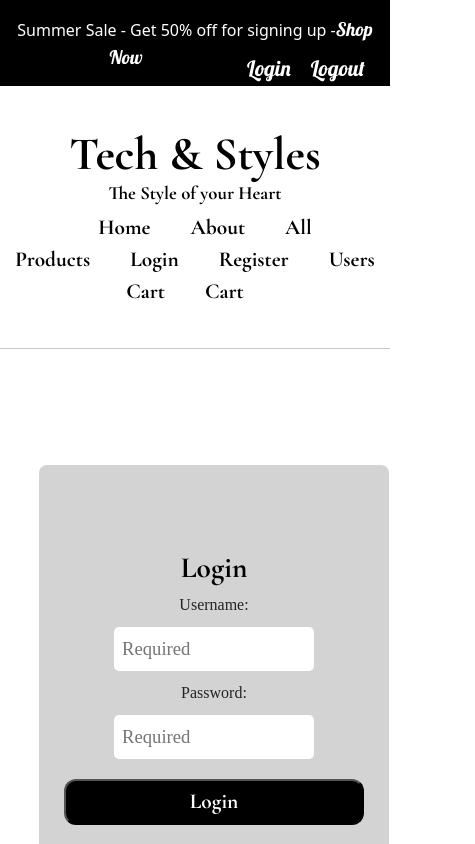
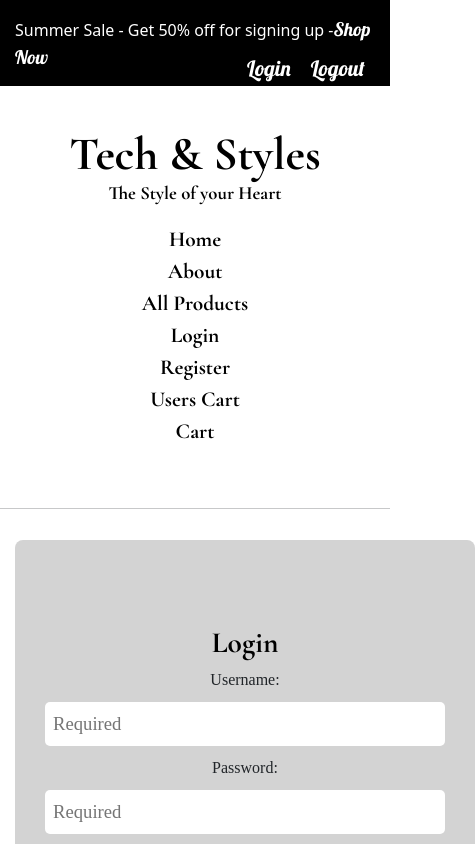
Before and after one commit to Capstone-ACC/My-Capstone, a React (Vite) app: page /login in a window 390 px wide. Shown: the top 844 px of the page, 475 px wide, since content can reach past the window. Built offline with nearby package versions, Linux system fonts and the light colour scheme.

Commit message:
making login and register form resonsive along with navBar

```diff
--- a/src/App.css
+++ b/src/App.css
@@ -22,17 +22,38 @@ h1 {
 
 /*Routes and Links*/
 li {
-  display: inline;
+  list-style-type: none;
 }
 
-.navBar li a {
-  margin: 20px;
+li a {
+  display: inline;
+  padding: 20px;
   font-family: 'Cormorant Garamond', serif;
   color: black;
-  text-decoration: none;
+  list-style-type: none;
   font-size: 16pt;
 }
 
+.navBar  {
+  margin: 20px;
+  display: flex;
+  flex-direction: row;
+  justify-content: center;
+  align-items: center;
+}
+
+@media screen and (max-width: 800px) {
+  .navBar {
+    flex-direction: column;
+  }
+}
+
+@media screen and (max-width: 801px) {
+  .navBar {
+   flex-wrap: wrap;
+   word-wrap:10px;
+  }
+}
 li:hover {
   text-decoration: underline;
 }
--- a/src/components/css/Login-Register-Styles.css
+++ b/src/components/css/Login-Register-Styles.css
@@ -46,22 +46,35 @@ label {
   border: solid transparent;
 }
 
-@media screen and (max-width: 690px) {
-  .login-container {
+@media screen and (max-width: 600px) {
+  .login-container,
+  .register-container {
     display: flex;
+    justify-self: center;
     justify-content: center;
     align-items: center;
-    justify-self: center;
-    width: 350px;
-
-
+    width: 460px;
+    margin: 15px;
   }
 }
 
-@media screen and (max-width: 690px) {
-  .input-login {
-    width: 200px;
+@media screen and (max-width: 375px) {
+  .login-container,
+  .register-container {
     display: flex;
+    justify-self: center;
+    justify-content: center;
+    align-items: center;
+    width: 330px;
+    margin: 15px;
+  }
+}
+
+@media screen and (max-width: 375px) {
+  .input-login,
+  .register-input {
+    width: 240px;
+    display: block;
   }
 }
 
@@ -86,6 +99,14 @@ label {
   cursor: pointer;
 }
 
+@media  screen and (max-width: 375px) {
+  .login-button,
+  .register-button {
+    width: 100px;
+  }
+
+}
+
 /*image*/
 .loginImg,
 .macBook {
--- a/src/index.css
+++ b/src/index.css
@@ -16,6 +16,13 @@
   width: 100%;
   padding: 15px;
   color: white;
+}
+
+@media  screen and (max-width: 414px) {
+  .top-header {
+    width: 100%;
+    text-align: left;
+  }
 }
 
 .shopNow {
```
